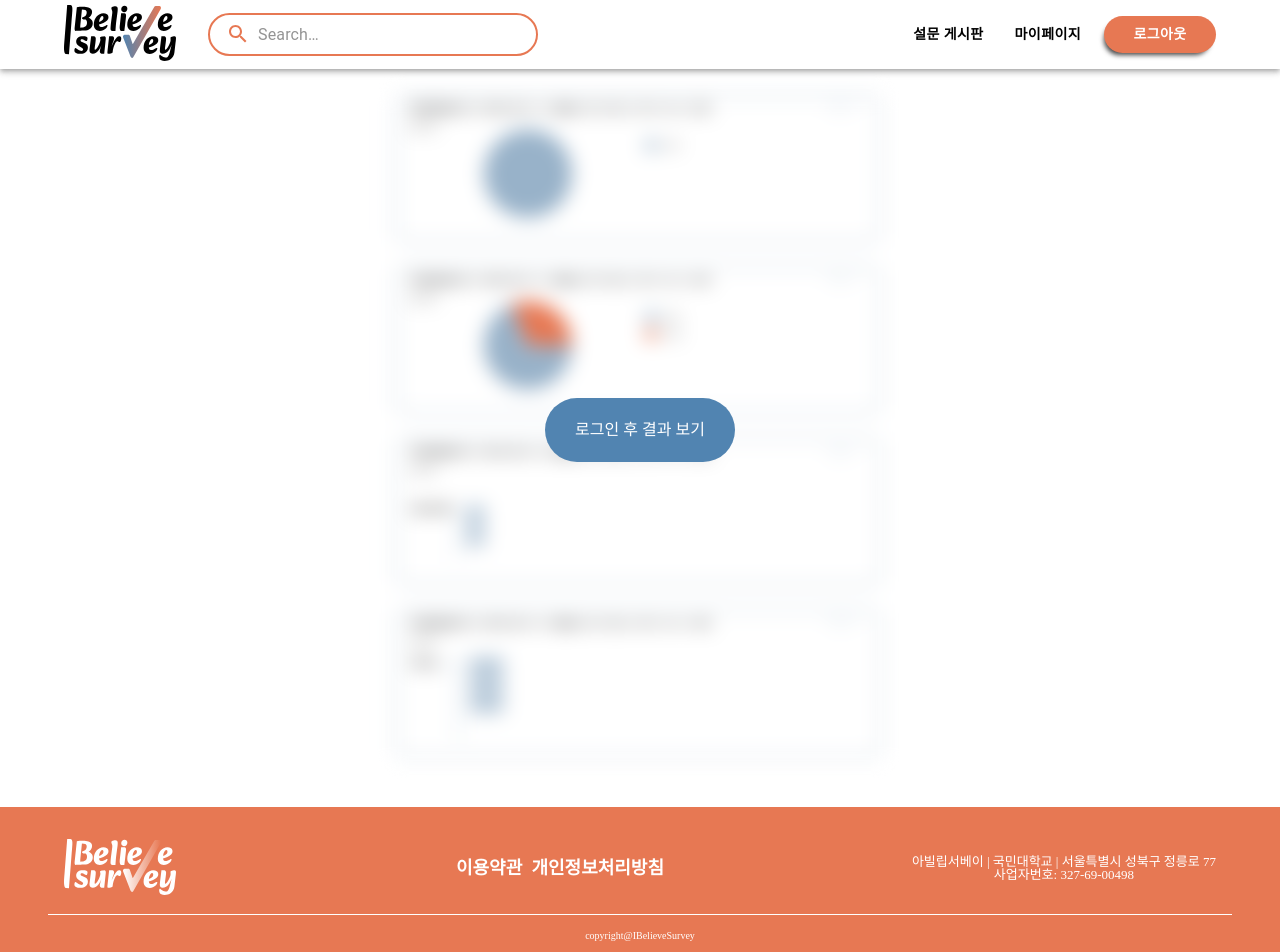
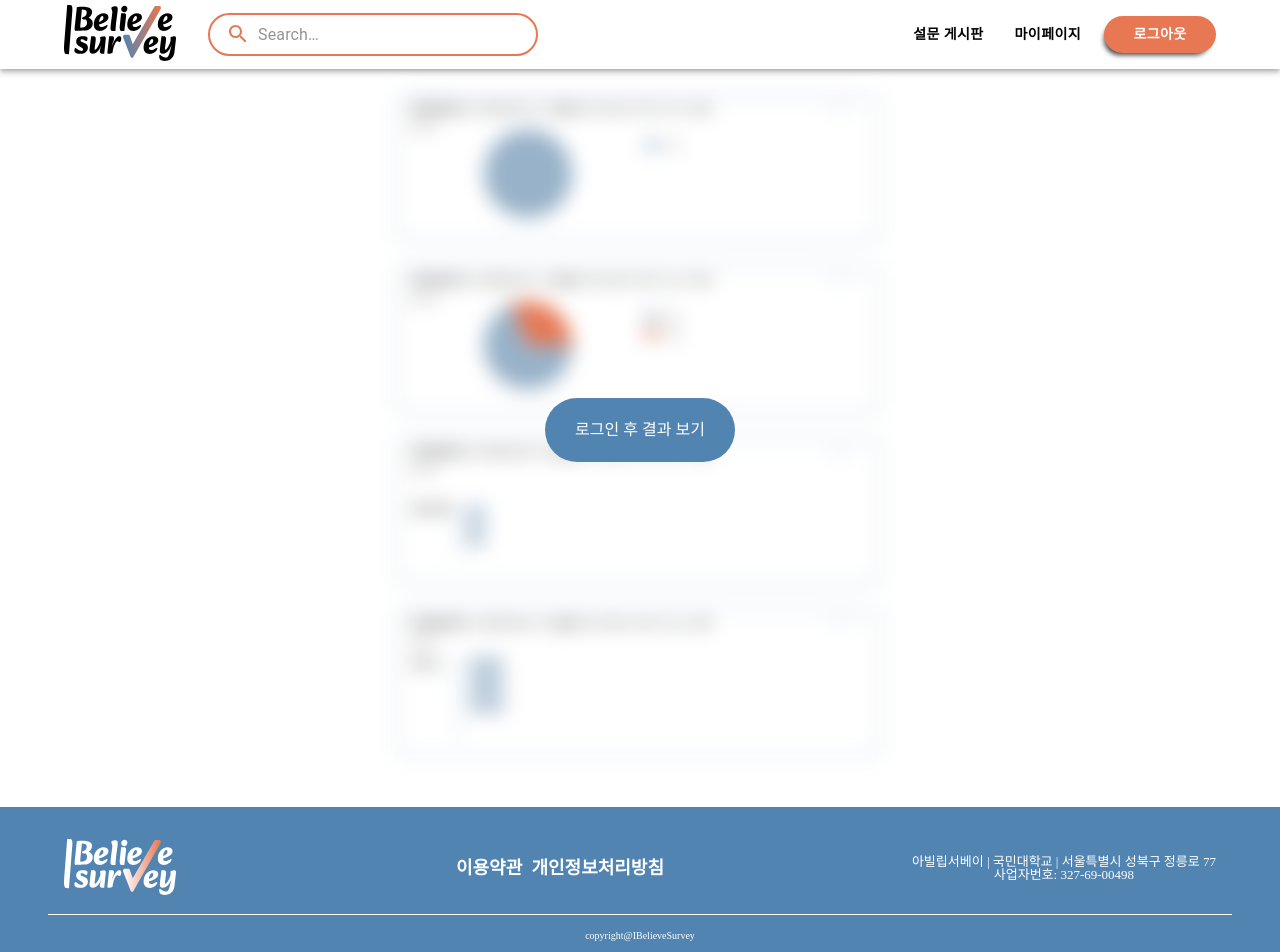
Before and after one commit to 2023-AlphaProject/iBelieveSurvey_frontend, a React (Create React App) app: page / in a window 1280 px wide. Shown: the top 952 px of the page. Built offline with nearby package versions, Linux system fonts and the light colour scheme; a web font is replaced by a local one.

Commit message:
style: fix Footer color to primary

```diff
--- a/src/components/Footer/Footer.tsx
+++ b/src/components/Footer/Footer.tsx
@@ -11,7 +11,7 @@ const FooterBox = styled(Flex)`
   flex-wrap: wrap;
   padding: 1rem 3rem;
   margin-top: 1rem;
-  background-color: ${COLORS.secondary};
+  background-color: ${COLORS.primary};
   color: #fff;
 `;
 
```
